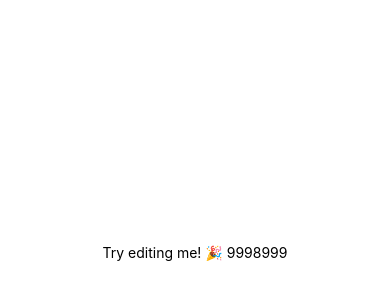
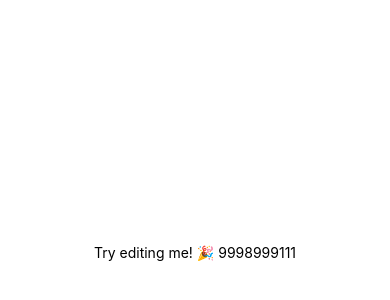
Before and after one commit to trajhotran96/develop, a React Native app: screen / in a window 390 px wide. Shown: the part 170-470 px from the top of the page. Built offline with nearby package versions, Linux system fonts and the light colour scheme.

Commit message:
update main 11

```diff
--- a/App.js
+++ b/App.js
@@ -5,7 +5,7 @@ const App = () => {
   return (
     <View style={{ flex: 1, justifyContent: "center", alignItems: "center" }}>
       <Text>
-        Try editing me! 🎉 9998999
+        Try editing me! 🎉 9998999111
       </Text>
     </View>
   );
```
Also changed, not shown: 1 other file (tests, documents, lock files or other folders).
